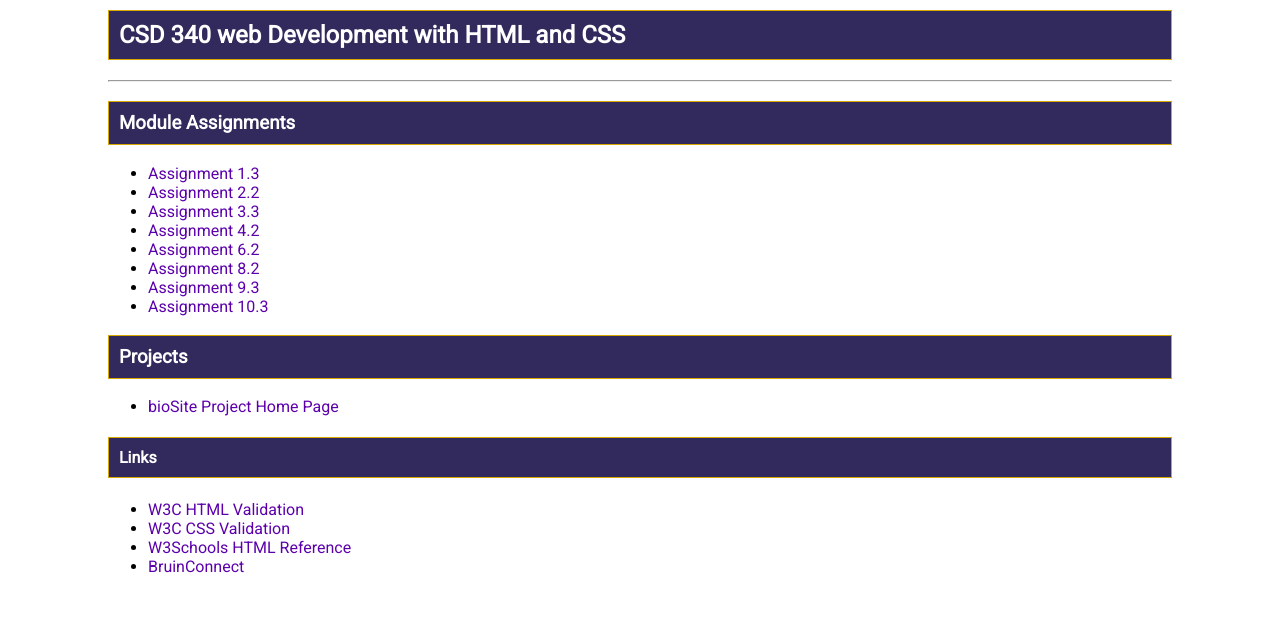
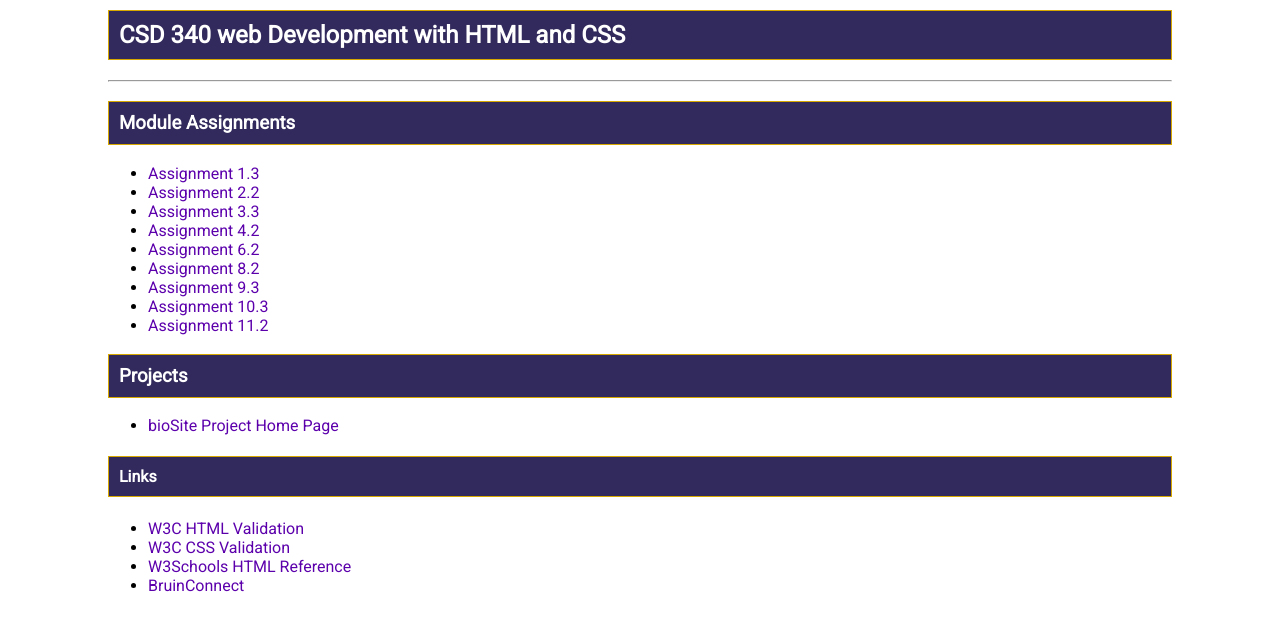
Before and after one commit to crdz97/csd-340, a plain HTML site: page index.html in a window 1280 px wide. Shown: the part 121-752 px from the top of the page. Drawn offline with Linux system fonts and the light colour scheme.

Commit message:
last assignment

```diff
--- a/index.html
+++ b/index.html
@@ -40,6 +40,7 @@ CSD-340 Module 3.2 HTML Assignment
                 <li><a href="module-08/rodriguez-mod8.2.html">Assignment 8.2</a></li>
                 <li><a href="module-09/rodriguez-mod9.3.html">Assignment 9.3</a></li>
                 <li><a href="module-10/rodriguez-mod10.3.html">Assignment 10.3</a></li>
+                <li><a href="module-11/rodriguez-mod11.2.html">Assignment 11.2</a></li>
 
             </ul>
 
```
